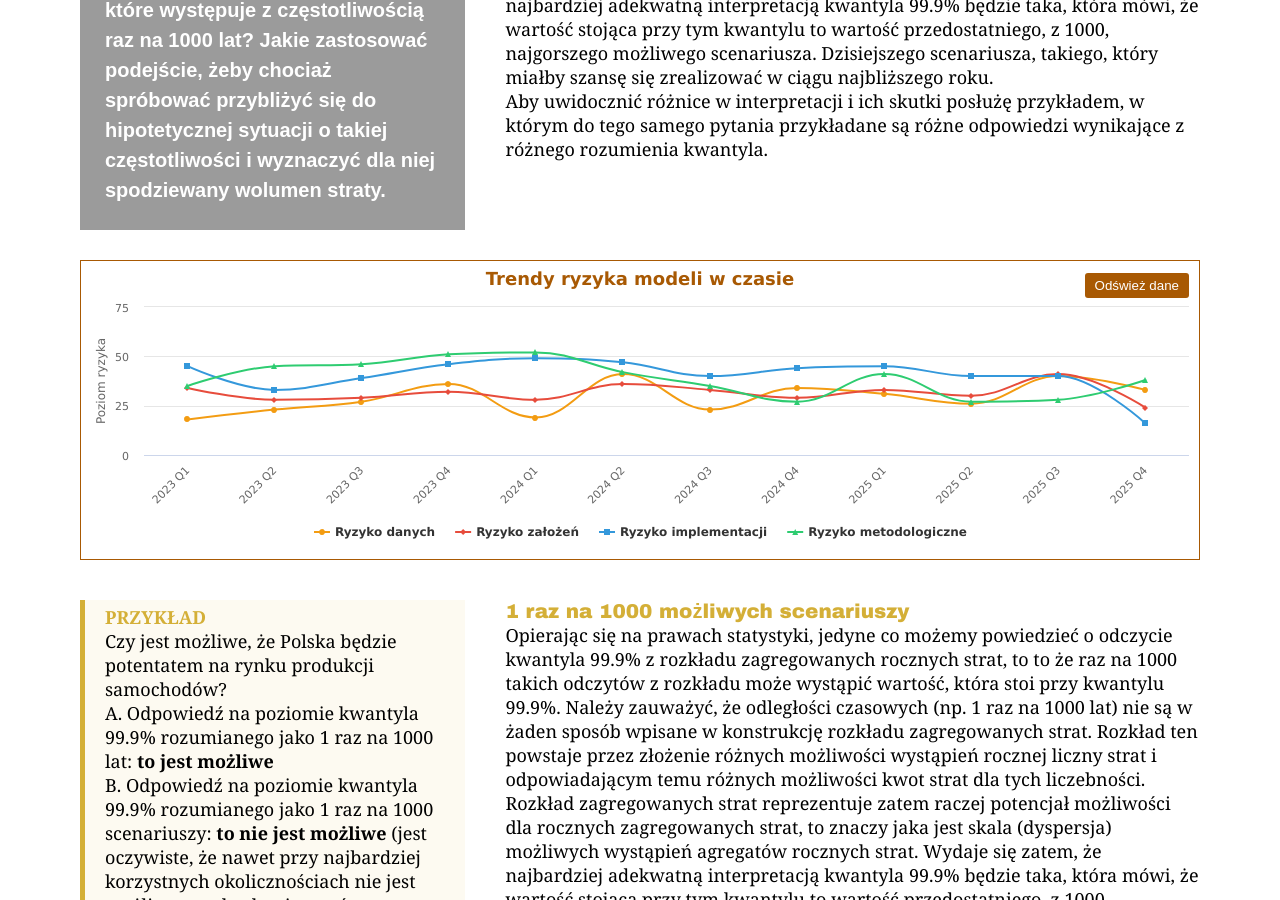
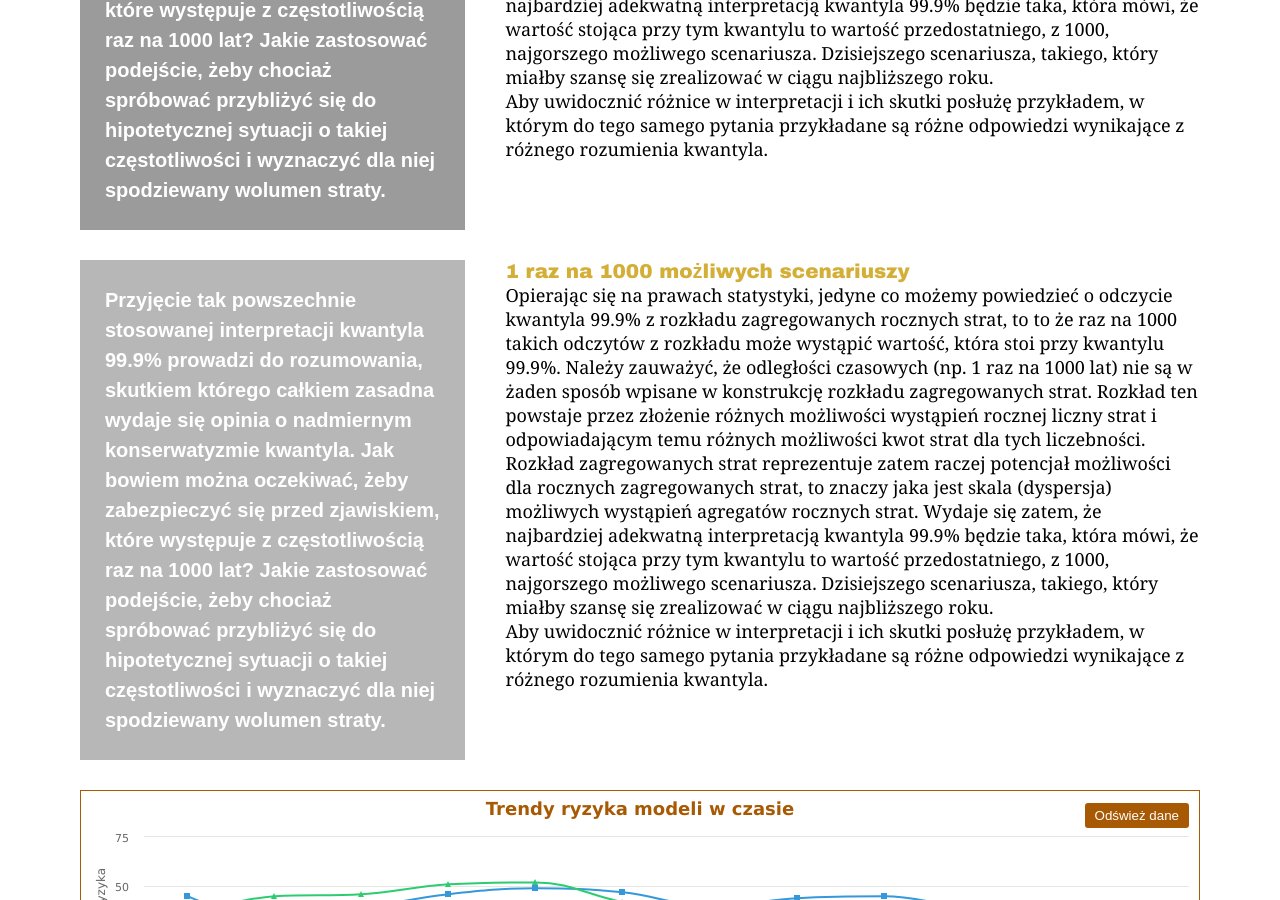
Before and after one commit to MaciejBuczak/risk-research, a Jekyll site: the page built from art-oprisk-kw999_v3_9.md, in a window 1280 px wide and 900 px high, scrolled down 5610 px. Built offline with Jekyll 4.4.1, drawn with Linux system fonts in a browser that asks for light colours.

Commit message:
Update art-oprisk-kw999-layout_v3_9.html

```diff
--- a/_layouts/art-oprisk-kw999-layout_v3_9.html
+++ b/_layouts/art-oprisk-kw999-layout_v3_9.html
@@ -1165,6 +1165,25 @@
   </div>
 </div>
 
+
+
+
+
+
+<!-- NOWE ELEMENTY: O5.1 i T 5.2 -->
+<div class="ryzmod-o51-container" style="gap: 20px;">
+  <!-- Lewy element - jednolite szare tło -->
+  <div class="ryzmod-o51-box" style="width: 35%; background-color: #B7B7B7; padding: 25px; position: relative; border-left: 0;">
+    <p style="color: white; font-family: Arial, sans-serif; font-weight: bold; margin: 0; line-height: 1.5; font-size: 20px;">Przyjęcie tak powszechnie stosowanej interpretacji kwantyla 99.9% prowadzi do rozumowania, skutkiem którego całkiem zasadna wydaje się opinia o nadmiernym konserwatyzmie kwantyla. Jak bowiem można oczekiwać, żeby zabezpieczyć się przed zjawiskiem, które występuje z częstotliwością raz na 1000 lat? Jakie zastosować podejście, żeby chociaż spróbować przybliżyć się do hipotetycznej sytuacji o takiej częstotliwości i wyznaczyć dla niej spodziewany wolumen straty.</p>
+  </div>
+
+  <!-- Tekst po prawej - bez zmian -->
+  <div class="ryzmod-t52-text">
+    <h5 style="font-family: Arial Black, Arial, sans-serif; font-size: 20px; font-weight: bold; margin-top: 0; color: #D4AF37;">1 raz na 1000 możliwych scenariuszy</h5>
+    <p>Opierając się na prawach statystyki, jedyne co możemy powiedzieć o odczycie kwantyla 99.9% z rozkładu zagregowanych rocznych strat, to to że raz na 1000 takich odczytów z rozkładu może wystąpić wartość, która stoi przy kwantylu 99.9%. Należy zauważyć, że odległości czasowych (np. 1 raz na 1000 lat) nie są w żaden sposób wpisane w konstrukcję rozkładu zagregowanych strat. Rozkład ten powstaje przez złożenie różnych możliwości wystąpień rocznej liczny strat i odpowiadającym temu różnych możliwości kwot strat dla tych liczebności. Rozkład zagregowanych strat reprezentuje zatem raczej potencjał możliwości dla rocznych zagregowanych strat, to znaczy jaka jest skala (dyspersja) możliwych wystąpień agregatów rocznych strat. Wydaje się zatem, że najbardziej adekwatną interpretacją kwantyla 99.9% będzie taka, która mówi, że wartość stojąca przy tym kwantylu to wartość przedostatniego, z 1000, najgorszego możliwego scenariusza. Dzisiejszego scenariusza, takiego, który miałby szansę się zrealizować w ciągu najbliższego roku.</p>
+    <p>Aby uwidocznić różnice w interpretacji i ich skutki posłużę przykładem, w którym do tego samego pytania przykładane są różne odpowiedzi wynikające z różnego rozumienia kwantyla.</p>
+  </div>
+</div>
 
 
 
```
